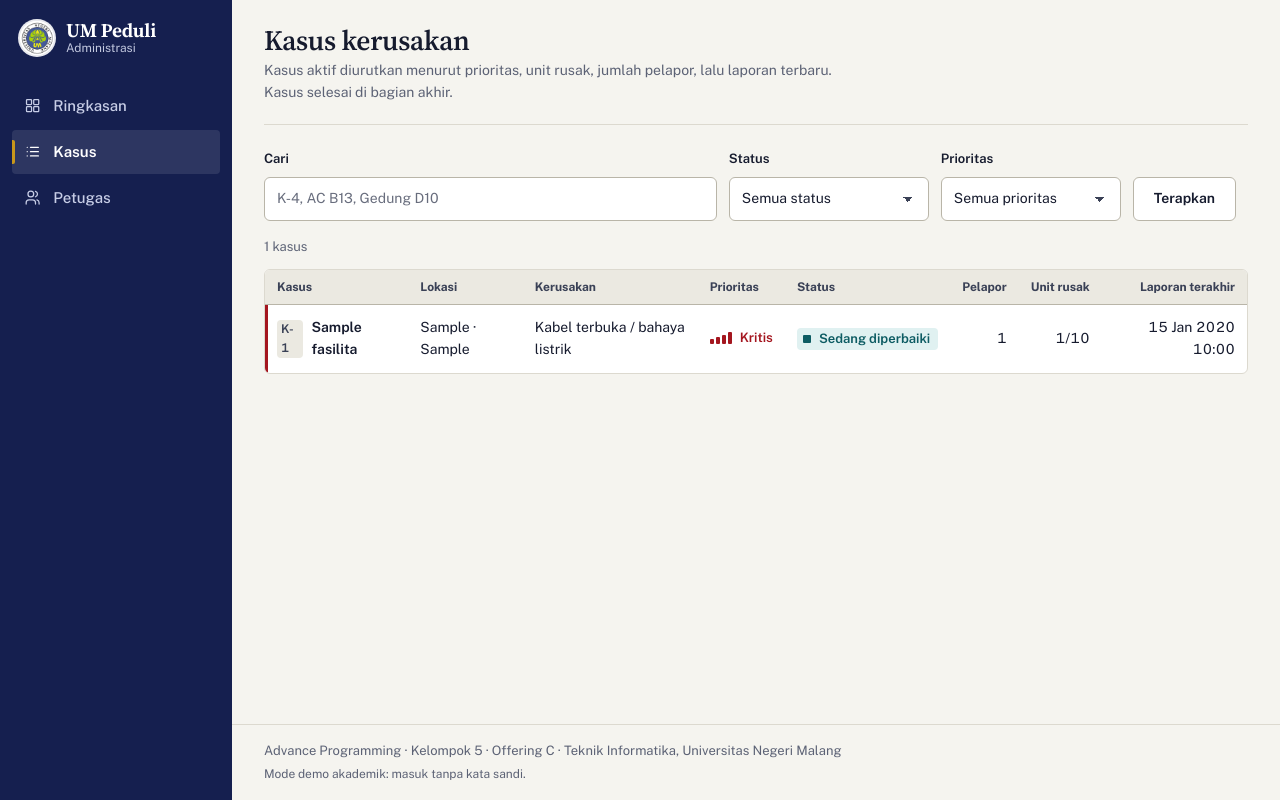
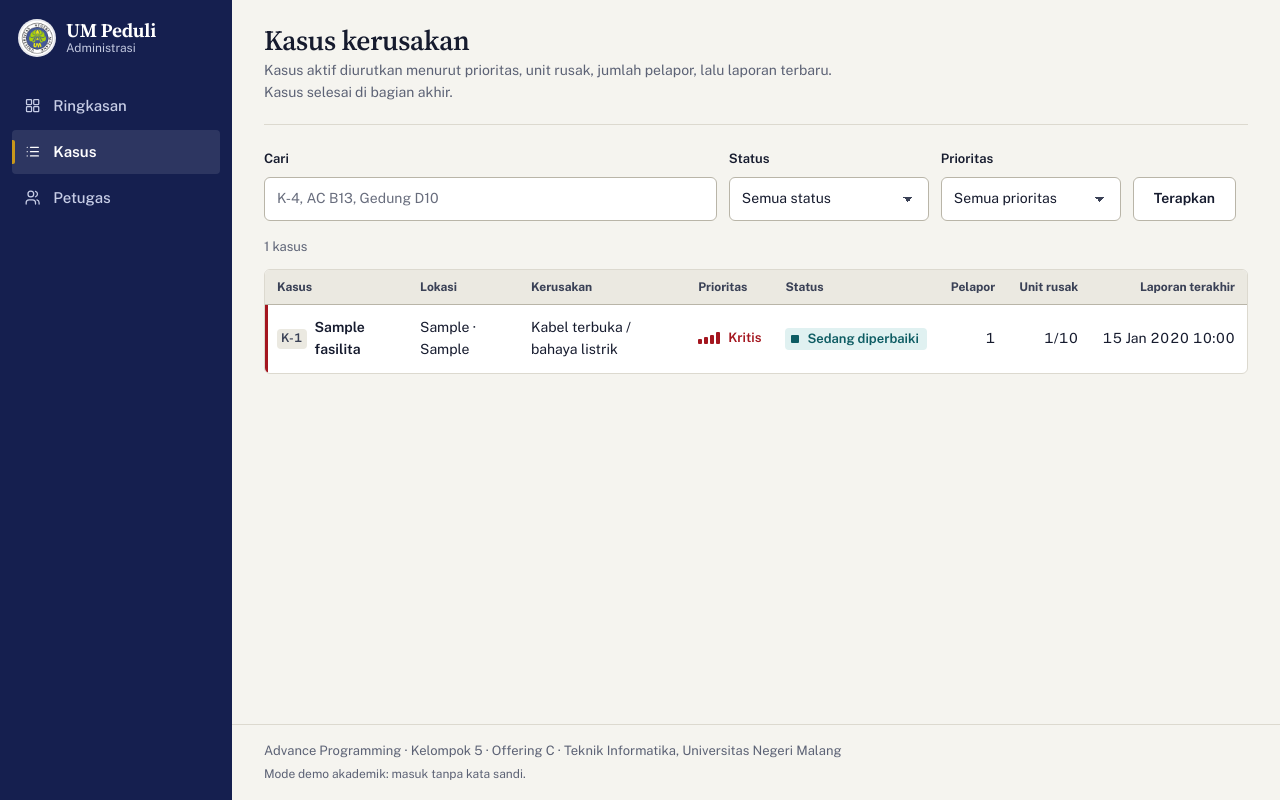
Before and after one commit to rafaaryas/Pengelolaan-Laporan-Fasilitas-Kampus, a Spring Boot app: page /admin/kasus in a window 1280 px wide. Run offline with Spring Boot 4, Linux system fonts and the light colour scheme; the visitor is signed in with stand-in values (Sample User, id 1); empty tables hold one stand-in row (values such as "Sample post"); some of the project's set-up classes (security, data sources, template engines, error pages and the like) are left out, and stand-ins take their place; database files in the repository are not loaded.

Commit message:
Kode kasus dan tanggal tabel tidak terpotong
Co-Authored-By: Claude Opus 5.5 <claude@ai.invalid>
Claude-Session: https://claude.ai/code/session_01DwyFnCLTe4SwU6VSKqWofW

```diff
--- a/src/main/resources/static/css/app.css
+++ b/src/main/resources/static/css/app.css
@@ -39,7 +39,7 @@ svg { width: 1.15em; height: 1.15em; fill: none; stroke: currentColor; stroke-wi
 main:focus { outline: none; }
 
 .angka, .kode, time { font-variant-numeric: tabular-nums; }
-.kode { display: inline-block; padding: 0 var(--s-1); border-radius: var(--radius-sm); background: var(--canvas-strong); color: var(--ink-2); font-size: .86em; font-weight: var(--weight-semibold); letter-spacing: .02em; line-height: 1.6; }
+.kode { display: inline-block; padding: 0 var(--s-1); border-radius: var(--radius-sm); background: var(--canvas-strong); color: var(--ink-2); font-size: .86em; font-weight: var(--weight-semibold); letter-spacing: .02em; line-height: 1.6; white-space: nowrap; }
 .redup { color: var(--ink-3); }
 .label-kecil { color: var(--ink-3); font-size: var(--text-sm); font-weight: var(--weight-medium); letter-spacing: .01em; }
 .teks-pengguna { white-space: pre-wrap; overflow-wrap: anywhere; }
@@ -450,6 +450,7 @@ body.publik main { flex: 1; }
 .tabel tbody tr { transition: background-color var(--dur-fast) var(--ease); }
 .tabel tbody tr:hover { background: var(--um-050); }
 .tabel .kanan { text-align: right; }
+.tabel time { white-space: nowrap; }
 .tabel .baris-kritis > th:first-child { box-shadow: inset 3px 0 0 var(--pr-kritis); }
 .tautan-kasus { display: inline-flex; align-items: center; gap: var(--s-2); min-height: 32px; color: var(--ink); font-weight: var(--weight-semibold); text-decoration: none; }
 .tautan-kasus:hover { color: var(--um-700); text-decoration: underline; }
```
